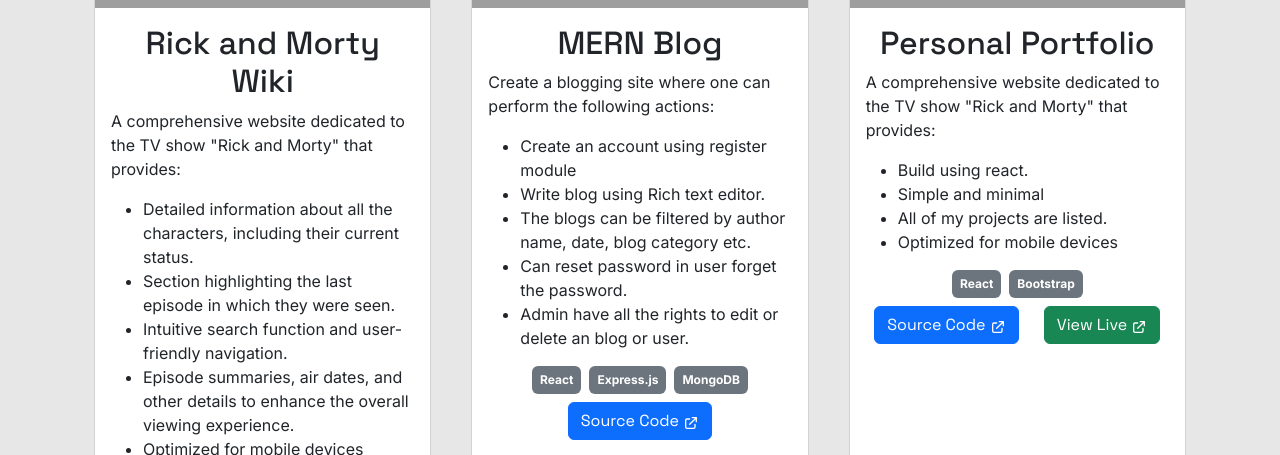
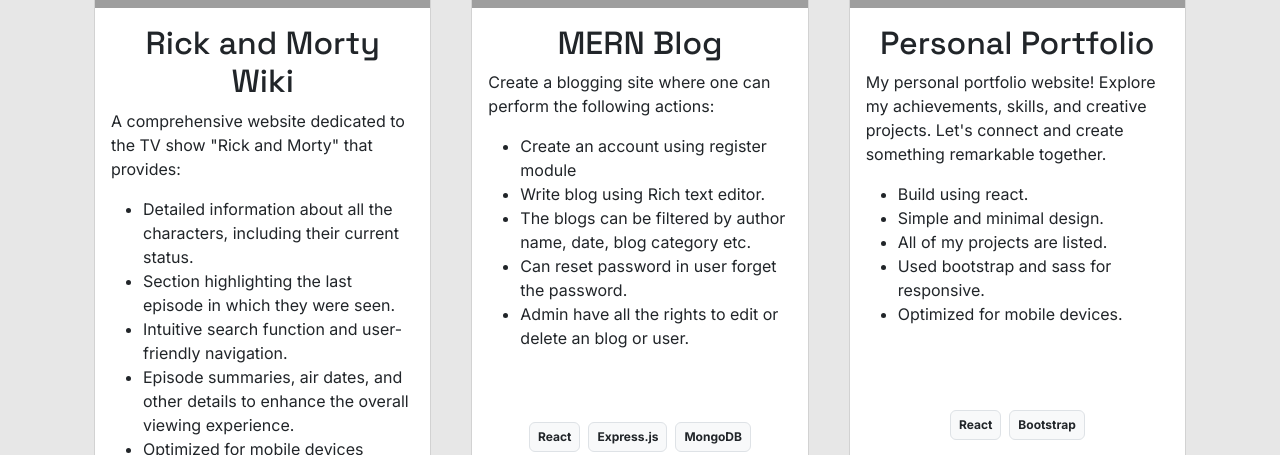
Before and after one commit to arifulrony10/arifulrony10, a React (Vite) app: page /projects in a window 1280 px wide. Shown: the part 345-800 px from the top of the page. Built offline with nearby package versions, Linux system fonts and the light colour scheme; grey boxes are pictures that could not be loaded.

Commit message:
projects page and home page updated

```diff
--- a/src/components/project/project.component.jsx
+++ b/src/components/project/project.component.jsx
@@ -2,7 +2,7 @@
 
 const ProjectComponent = ({ project }) => {
   return (
-    <div className='col' style={{ minWidth: '20rem' }}>
+    <div className='col-md' style={{ minWidth: '20rem', maxWidth: '25rem' }}>
       <article className='card h-100 position-relative'>
         <img
           src={project?.image}
@@ -10,7 +10,7 @@
           className='card-img-top'
           style={{ maxHeight: '200px', objectFit: 'cover' }}
         />
-        <div className='card-body'>
+        <div className='card-body d-flex flex-column'>
           <h2 className='card-title text-center'>{project?.title}</h2>
           <p className='card-text'>{project?.description}</p>
           <ul>
@@ -19,23 +19,26 @@
                 <li key={bullet.id}>{bullet?.point}</li>
               ))}
           </ul>
-          <div className='d-flex flex-row gap-2 flex-wrap justify-content-center'>
+          <div className='d-flex flex-row gap-2 flex-wrap justify-content-center mb-2 mt-auto'>
             {project?.stacks &&
               project?.stacks?.map((stack) => {
                 return (
-                  <div className='badge bg-secondary  p-2' key={stack.id}>
+                  <div
+                    className='badge bg-light border p-2 text-dark'
+                    key={stack.id}
+                  >
                     {stack?.stackName}
                   </div>
                 );
               })}
           </div>
-          <div className='d-flex justify-content-around align-items-center my-2 flex-wrap gap-2 '>
+          <div className='d-flex justify-content-around align-items-center flex-wrap gap-2 mt-auto'>
             {project?.souceCodeUrl && (
               <a
                 href={project.souceCodeUrl}
                 target='_blank'
                 rel='noopener noreferrer'
-                className='btn btn-primary '
+                className='btn btn-outline-primary '
               >
                 Source Code <HiOutlineExternalLink />
               </a>
@@ -46,7 +49,7 @@
                 href={project?.liveUrl}
                 target='_blank'
                 rel='noopener noreferrer'
-                className='btn btn-success'
+                className='btn btn-outline-danger'
               >
                 View Live <HiOutlineExternalLink />
               </a>
--- a/src/data/projectLists.json
+++ b/src/data/projectLists.json
@@ -95,7 +95,7 @@
     "id": 3,
     "title": "Personal Portfolio",
     "image": "https://i.ibb.co/5k2SKMq/portfolio.png",
-    "description": "A comprehensive website dedicated to the TV show \"Rick and Morty\" that provides:",
+    "description": "My personal portfolio website! Explore my achievements, skills, and creative projects. Let's connect and create something remarkable together.",
     "bullets": [
       {
         "id": 1,
@@ -103,7 +103,7 @@
       },
       {
         "id": 2,
-        "point": "Simple and minimal"
+        "point": "Simple and minimal design."
       },
       {
         "id": 3,
@@ -111,7 +111,11 @@
       },
       {
         "id": 4,
-        "point": "Optimized for mobile devices"
+        "point": "Used bootstrap and sass for responsive."
+      },
+      {
+        "id": 5,
+        "point": "Optimized for mobile devices."
       }
     ],
     "stacks": [
--- a/src/layouts/main.layout.jsx
+++ b/src/layouts/main.layout.jsx
@@ -8,7 +8,7 @@
       <header className='row'>
         <Navbar />
       </header>
-      <main className='container'>
+      <main className='container my-2'>
         <Outlet />
       </main>
       <footer className='row'>
--- a/src/pages/home.page.jsx
+++ b/src/pages/home.page.jsx
@@ -35,7 +35,7 @@
         </div>
       </div>
       <div className='row my-md-5'>
-        <div className='col-md-12 d-flex justify-content-center align-items-center mx-auto text-center fs-3 heroLink'>
+        <div className='col-md-12 d-flex justify-content-center align-items-center mx-auto text-center fs-3 mt-auto heroLink'>
           <ul style={{ listStyle: 'none' }}>
             <li>
               Learn{' '}
--- a/src/pages/projects.page.jsx
+++ b/src/pages/projects.page.jsx
@@ -6,7 +6,7 @@
     <div>
       <h1 className='text-center my-4'>Projects</h1>
       <div className='container'>
-        <div className='row gap-3 flex-wrap'>
+        <div className='row gap-3'>
           {projectsData &&
             projectsData.map((project) => (
               <ProjectComponent
```
